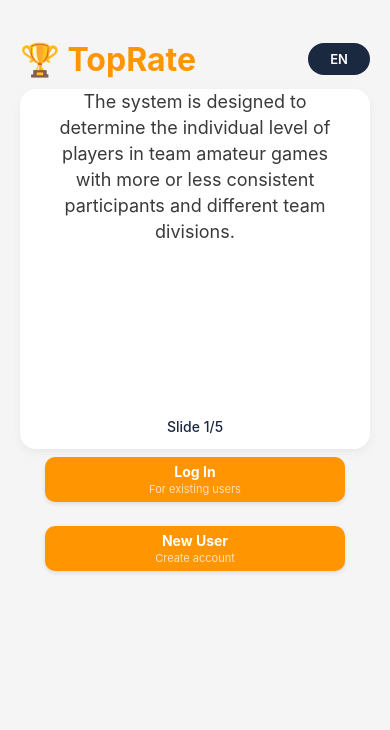
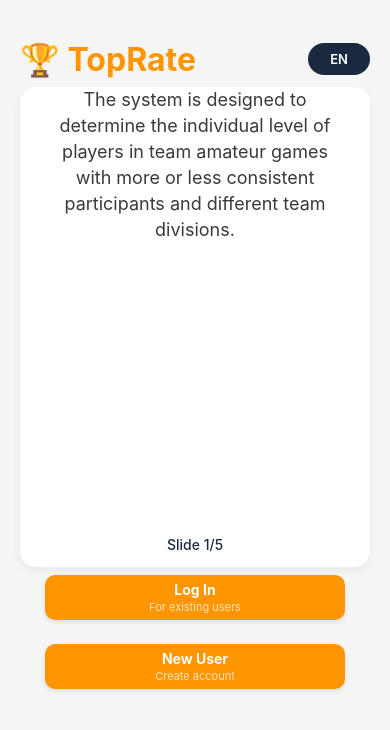
Before and after one commit to zveresch2019-ship-it/TopRate, a React Native app: screen / in a window 390 px wide. Shown: the top 730 px of the page. Built offline with nearby package versions, Linux system fonts and the light colour scheme; no server answers.

Commit message:
Enlarge help slide window and remove bullet markers

```diff
--- a/src/screens/LoginScreen.tsx
+++ b/src/screens/LoginScreen.tsx
@@ -40,7 +40,9 @@ const LoginScreen: React.FC<{
       t('help.initial_rating'),
       t('help.rating_changes'),
       t('help.change_factors'),
-    ].filter(Boolean)
+    ]
+      .filter(Boolean)
+      .map(text => text.replace(/^•\s*/, '').trim())
   ), [t]);
 
   const extendedSlides = useMemo(() => (
@@ -620,12 +622,12 @@ const styles = StyleSheet.create({
     fontWeight: '600',
   },
   helpContainer: {
-    width: 540,
+    width: 560,
     maxWidth: '100%',
     alignSelf: 'center',
-    marginTop: -4,
-    height: 360,
-    maxHeight: 360,
+    marginTop: -6,
+    height: 480,
+    maxHeight: 480,
     backgroundColor: '#FFFFFF',
     borderRadius: 16,
     paddingTop: 0,
@@ -748,7 +750,7 @@ const styles = StyleSheet.create({
   },
   helpScrollWrapper: {
     flexGrow: 1,
-    height: '80%',
+    height: '85%',
     overflow: 'hidden',
   },
   helpScroll: {
@@ -761,7 +763,7 @@ const styles = StyleSheet.create({
   helpSlide: {
     justifyContent: 'center',
     alignItems: 'center',
-    paddingHorizontal: 12,
+    paddingHorizontal: 16,
   },
   helpIndicator: {
     marginTop: 12,
```
